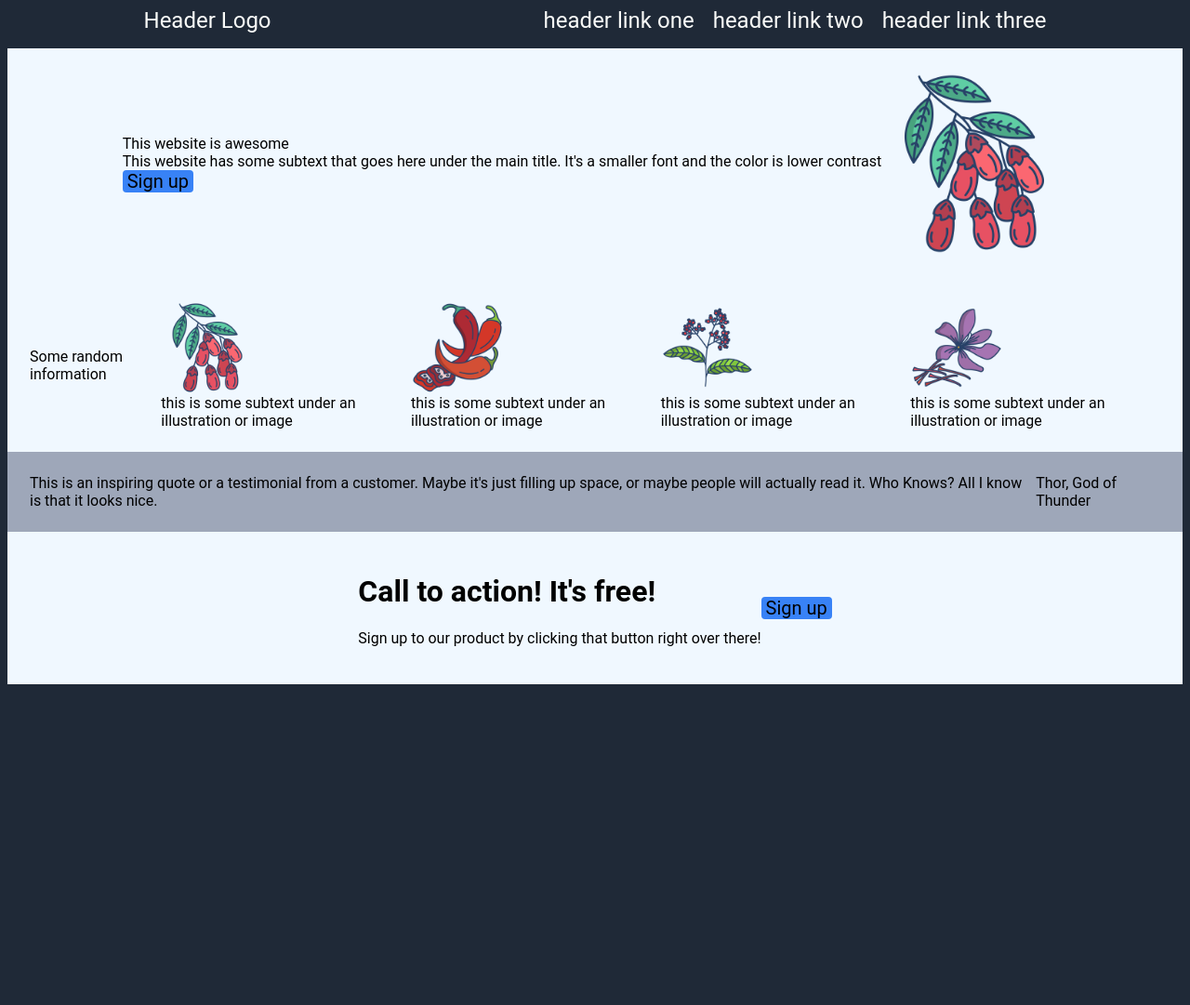
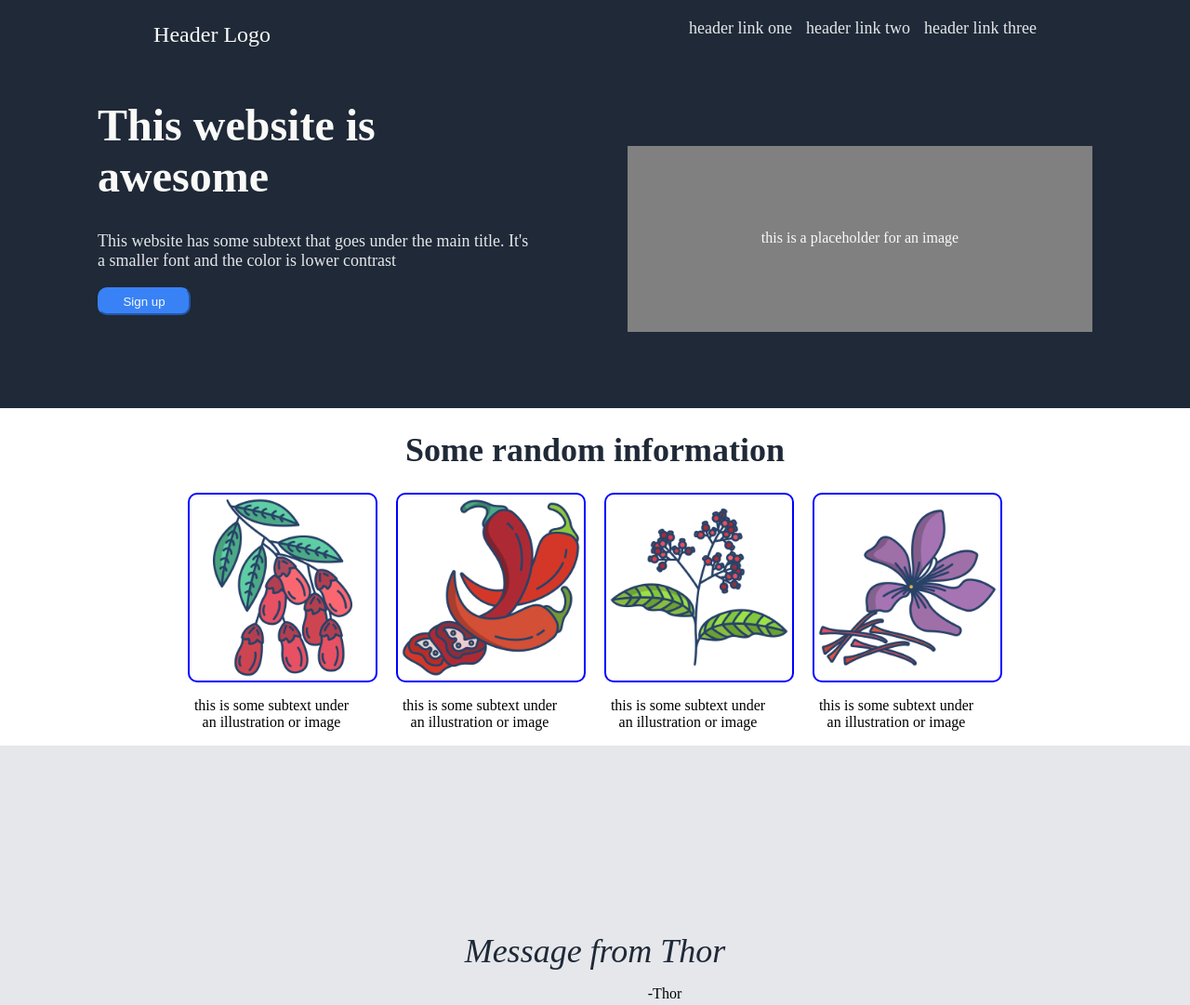
Before and after one commit to Fyzionz/website-landing-page, a plain HTML site: page index.html in a window 1280 px wide. Shown: the top 1081 px of the page at 93% size. Before the commit the page ends 800 px from the top, so only its background shows below. Drawn offline with Linux system fonts and the light colour scheme.

Commit message:
finalise html and css

```diff
--- a/index.html
+++ b/index.html
@@ -1,78 +1,69 @@
 <!DOCTYPE html>
-<html lang="en">
+<html>
     <head>
-    <meta charset="UTF-8">
-    <meta http-equiv="X-UA-Compatible" content="IE=edge">
-    <meta name="viewport" content="width=device-width, initial-scale=1.0">
-    <title>Basic Website</title>
-    <link rel="stylesheet" href="style.css">
+        <link rel="stylesheet" href="style.css"/>
+        <title>Odin Landing Page</title>
+        <meta charset="utf-8">
     </head>
+
     <body>
+        <div class="top">
             <div class="header">
-        <div>
-        Header Logo
+                <p class="logo">Header Logo</p>
+                <div class="links">
+                    <a href="#">header link one</a>
+                    <a href="#">header link two</a>
+                    <a href="#">header link three</a>
                 </div>
-        <div class="sidebar">
-            <ul>
-              <li><a href="#">header link one</a></li>
-              <li><a href="#">header link two</a></li>
-              <li><a href="#">header link three</a></li>
+            </div>
+            <div class="first">
+                <div class="first-container">
+                    <h1 class="first-header">This website is awesome</h1>
+                    <p class="first-header-subtext">This website has some subtext that goes under the main title. It's a smaller font and the color is lower contrast</p>
+                    <button class="first-button">Sign up</button>
+                </div>
+                <div class="placeholder">
+                <p >this is a placeholder for an image</p>
+                </div>
+            </div>
+        </div>
+        <div class="second">
+            <h1 class="second-header">Some random information</h1>
+            <div class="images-second">
+                <div class="image-subtext">
+                    <img src="images/image1.png">
+                    <p>this is some subtext under an illustration or image</p>
+                </div>
+                <div class="image-subtext">
+                    <img src="images/image2.png">
+                    <p>this is some subtext under an illustration or image</p>
+                </div>
+                <div class="image-subtext">
+                    <img src="images/image3.png">
+                    <p>this is some subtext under an illustration or image</p>
+                </div>
+                <div class="image-subtext">
+                    <img src="images/image4.png">
+                    <p>this is some subtext under an illustration or image</p>
+                </div>
             </div>
         </div>
 
-    <div class="container">
-        <div class = "awesome-container">
-            <div class = "title2">
-                This website is awesome
+        <div class="third">
+            <p class="quote">Message from Thor</p>
+            <p class="quoted-by">-Thor</p>
         </div>
-            <div>
-                This website has some subtext that goes here under the main title. It's a smaller font and the color is lower contrast
+
+        <div class="fourth">
+            <div class="fourth-text">
+                <p  class="fourth-header">Call to action! It's time!</p>
+                <p class="fourth-subtext">Sign up for our product by clicking that button right over there!</p>
             </div>
-            <button class="signup-button1">Sign up</button>
+            <button class="fourth-button"> Sign-up</button>
 
         </div>
-        <img class="awesome-image" src="./images/barberry.png" alt="barberry">
-        </div>
-
-
-    <div class="container">
-        <div class="title">Some random information</div>
-            <div class="info">
-              <img src="./images/barberry.png" alt="barberry">
-              <div class="text">this is some subtext under an illustration or image</div>
-            </div>
-            <div class="info">
-              <img src="./images/chilli.png" alt="chili">
-              <div class="text">this is some subtext under an illustration or image</div>
-            </div>
-            <div class="info">
-              <img src="./images/pepper.png" alt="pepper">
-              <div class="text">this is some subtext under an illustration or image</div>
-            </div>
-            <div class="info">
-              <img src="./images/saffron.png" alt="saffron">
-              <div class="text">this is some subtext under an illustration or image</div>
-
-    </div>
-    </div>
-
-    <div class="container quote-container">
-        <div>This is an inspiring quote or a testimonial from a customer. Maybe it's just filling up space, or maybe people will actually read it. Who Knows? All I know is that it looks nice.</div>
-        <div class = "quote"> Thor, God of Thunder</div>
-        </div>
-        <div class="container">
-            <div class="sign-upcontainer">
-<h1> Call to action! It's free!</h1>
-<p> Sign up to our product by clicking that button right over there!</p>
-
-            </div>
-
-            <button>Sign up</button>
-
         <div class="footer">
-
-            </div>
-        </div>
+            <p> Copyright The Odin Project 2021 </p>
         </div>
     </body>
 </html>
--- a/style.css
+++ b/style.css
@@ -1,88 +1,193 @@
-body{
-    background-color: #1F2937;
-    display: flex;
+body,
+.top,
+.second,
+.third,
+.image-subtext,
+.fourth-text{
+    display : flex;
     flex-direction: column;
-
-    font-family: Roboto, sans-serif;
-
 
 }
 
-.container{
-    margin: 0;
-    padding: 24px;
-    background-color: aliceblue;
+.header,
+.first,
+.images-second,
+.fourth,
+.links{
+    display: flex;
+}
+
+.second-header{
+    text-align: center;
+}
+.image-subtext p{
+    width:180px;
+    text-align: center;
+}
+
+.images-second
+{
+    margin-left: auto;
+    margin-right: auto;
+    gap:20px;
+}
+.image-subtext img{
+    height:200px;
+    border-radius: 10px;
+    border:solid blue 2px;
+    width:200px;
+}
+
+
+.links{
+    gap:15px;
+    margin-top:20px;
+}
+body{
+    margin:0px;
+}
+.top,
+.footer{
+background-color: #1F2937;
+}
+
+
+.placeholder{
+    text-align: center;
+    color:#F9FAF8;
+    width:500px;
+    height:200px;
+    background-color: gray;
+}
+
+.placeholder p{
+    margin:90px 0 0 0;
+}
+.links a{
+text-decoration: none;
+font-size: 18px;
+color:#E5E7EB;
+}
+
+.first-container{
+    padding-bottom: 100px;
+    width:470px;
+}
+.header{
+    gap:450px;
+}
+.first{
+    gap:100px;
+    align-items: center;
+}
+
+.top{
+    align-items: center;
+}
+
+.first-header
+{
+    font-size:48px;
+    font-weight: 900;
+    color: #F9FAF8;
+}
+
+.first-header-subtext{
+    font-size: 18px;
+    color: #E5E7EB;
+}
+
+.logo{
+    font-size: 24px;
+
+    color:#F9FAF8;
+}
+
+.first-button{
+    background-color:#3882F6;
+    border-color:#3882F6;
+    border-radius: 10px;
+    color:#F9FAF8;
+    padding:0;
+    width:100px;
+    height:30px;
+}
+
+.second-header{
+    font-size:36px;
+    font-weight: 900;
+    color:#1F2937
+}
+
+.third{
+    background-color: #E5E7EB;
+    justify-content: center;
+}
+.quote{
+    margin-top:200px;
+    margin-bottom:auto;
+    font-size: 36px;
+    font-style:italic;
+    font-weight:400;
+    color:#1F2937
+}
+
+.quoter{
+    flex-basis: 200px;
+
+}
+.fourth{
+
+    background-color: #3882F6;
+    color:#F9FAF8;
+    border-radius:5px;
+
+}
+
+.third{
+    text-align: center;
+}
+
+.quoted-by{
+    padding-left:150px;
+}
+.fourth-header{
+    font-weight: 900;
+    font-size: 18px;
+    margin:40px 0 0 0;
+}
+
+.fourth-subtext{
+    margin:0 0 40px 0;
+}
+
+.fourth{
+    margin:80px 150px 80px 150px;
+    justify-content: space-around;
+    margin-left: auto;
+    margin-right: auto;
+    height:140px;
+    width:1000px;
+}
+
+.fourth-button{
+    align-self: center;
+    padding:5px 25px 5px 25px;
+    color:#F9FAF8;
+    background-color: #3882F6;
+    border-radius: 10px;
+    border-color: #F9FAF8;
+}
+
+.footer{
     display: flex;
     justify-content: center;
     align-items: center;
-}
-.quote-container{
-    background-color: #9ea7b9;
-}
-
-button{
-    background-color: #3882F6;
-    border-color: aliceblue;
-    color: aliceblue;
-    border-radius: 4px;
-	color: inherit;
-	border: none;
-    height: 24px;
-    width: 76px;
-	padding: 0;
-	font: inherit;
-    font-size: 20px;
-	cursor: pointer;
-	outline: inherit;
+    height: 70px;
 
 }
-.signup-button1
-{
-    background-color: #3882F6;
-    border-radius: 4px;
-	color: inherit;
-	border: none;
-    height: 24px;
-    width: 76px;
-	padding: 0;
-	font: inherit;
-    font-size: 20px;
-	cursor: pointer;
-	outline: inherit;
+.footer p{
+
+    color: #F9FAF8;
+    font-size:10px;
 }
-.header{
-    display: flex;
-    justify-content: space-around;
-    color: #F9FAF8;
-    font-size: 24px;
-}
-.awesome-container{
-    display: flex;
-    flex-direction: column;
-    justify-content: center;
-}
-img{
-    display: flex;
-    height: 100px;
-    width: 100px;
-}
-.awesome-image{
-    display: flex;
-    height:200px;
-    width: 200px;
-}
-ul {
-    display: flex;
-    list-style-type: none;
-    gap: 20px;
-    margin: 0;
-    padding: 0;
-  }
-
-  li {
-    margin-bottom: 16px;
-  }
-  a {
-    color: inherit;
-    text-decoration: none;
-  }
```
Also changed, not shown: images/image1.png (renamed from images/barberry.png), images/image2.png (renamed from images/chilli.png), images/image3.png (renamed from images/pepper.png), images/image4.png (renamed from images/saffron.png). Lines whose indentation alone changed are shown as unchanged.
